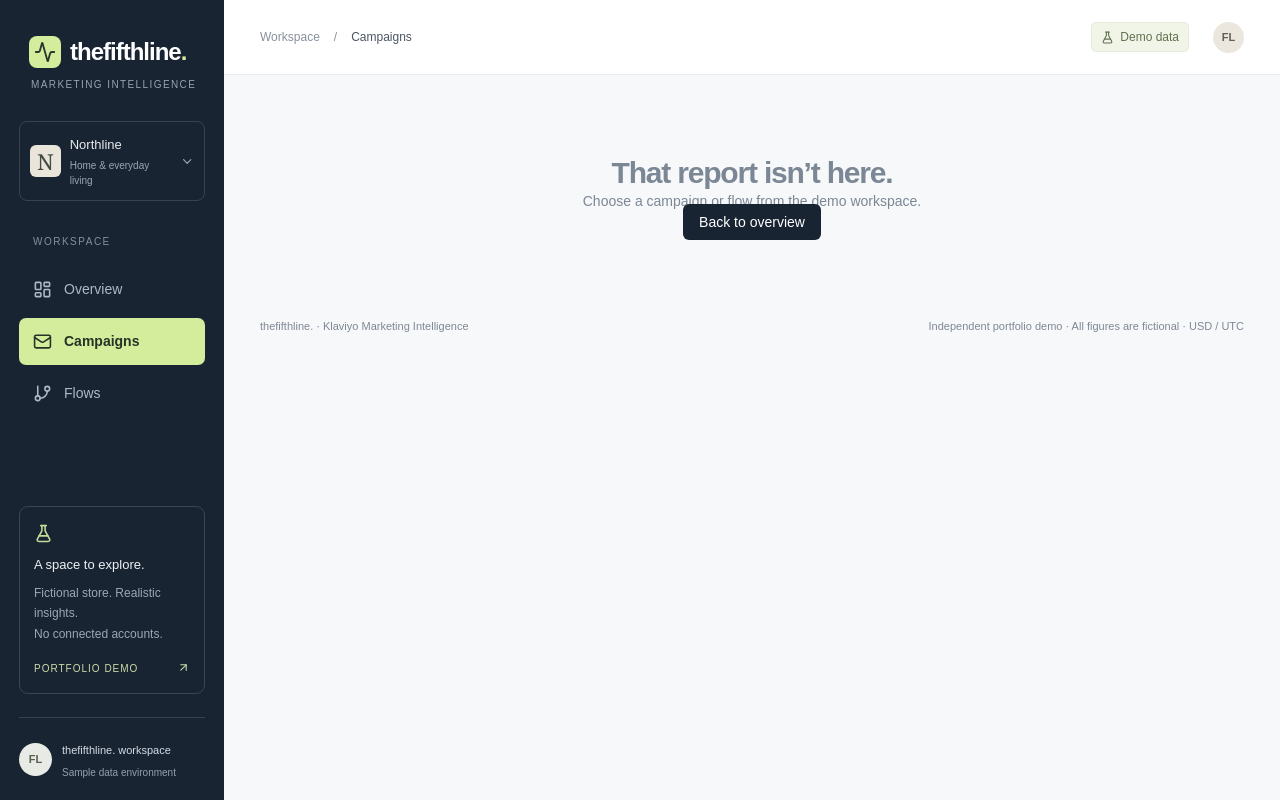
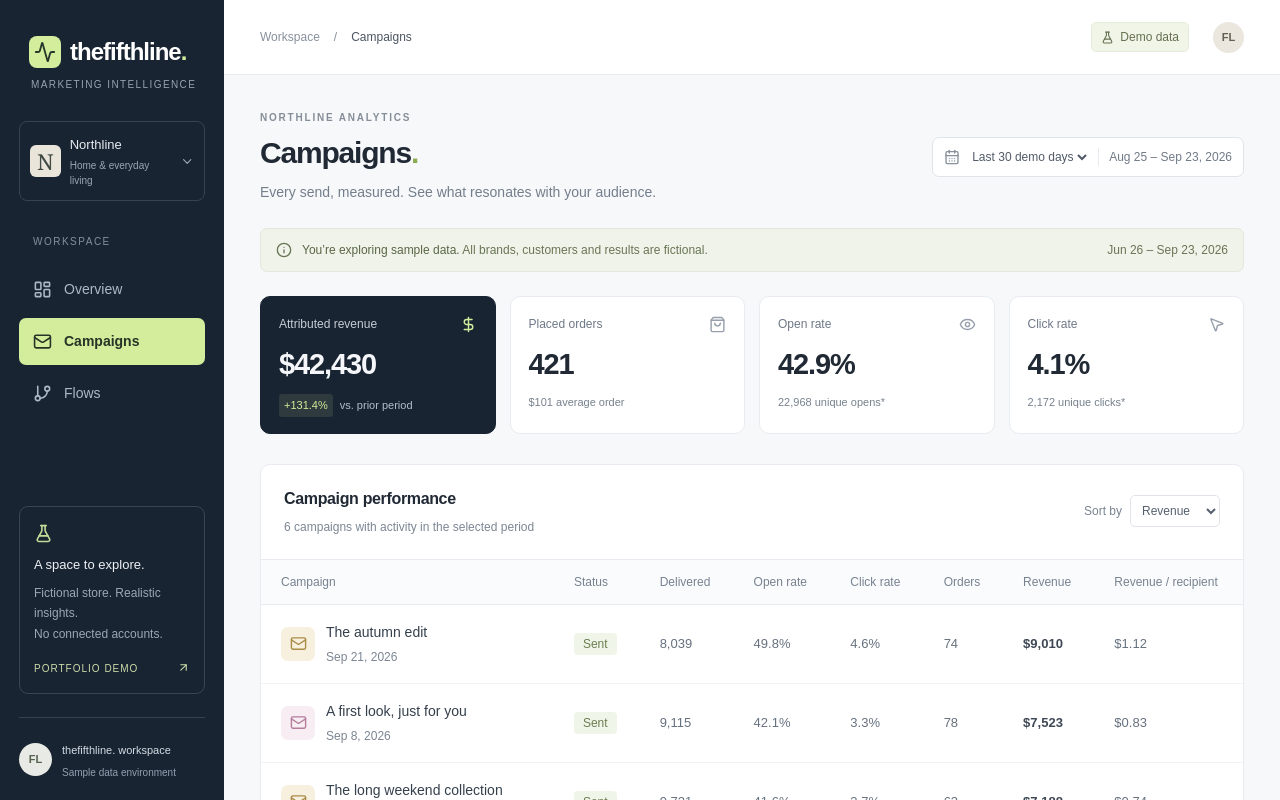
Before and after one commit to thefifthline/klaviyo-marketing-analytics, a Next.js app: page /campaigns in a window 1280 px wide. Before the commit this address had no page. Shown: the top 800 px of the page. Built offline with nearby package versions, Linux system fonts and the light colour scheme.

Commit message:
Add campaigns page

```diff
--- /dev/null
+++ b/src/app/campaigns/page.tsx
@@ -0,0 +1,5 @@
+import { Dashboard } from "@/components/dashboard";
+export const metadata = { title: "Campaigns" };
+export default function Page() {
+  return <Dashboard view="campaigns" />;
+}
```
